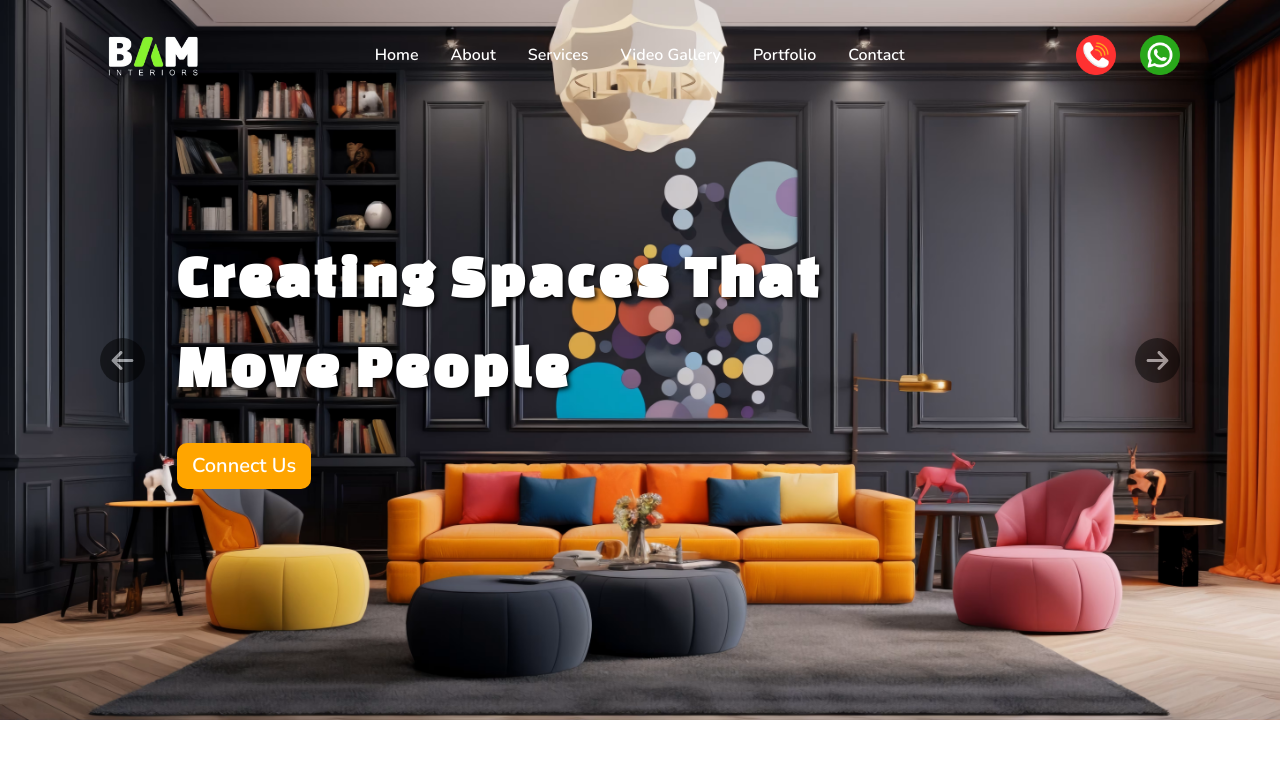
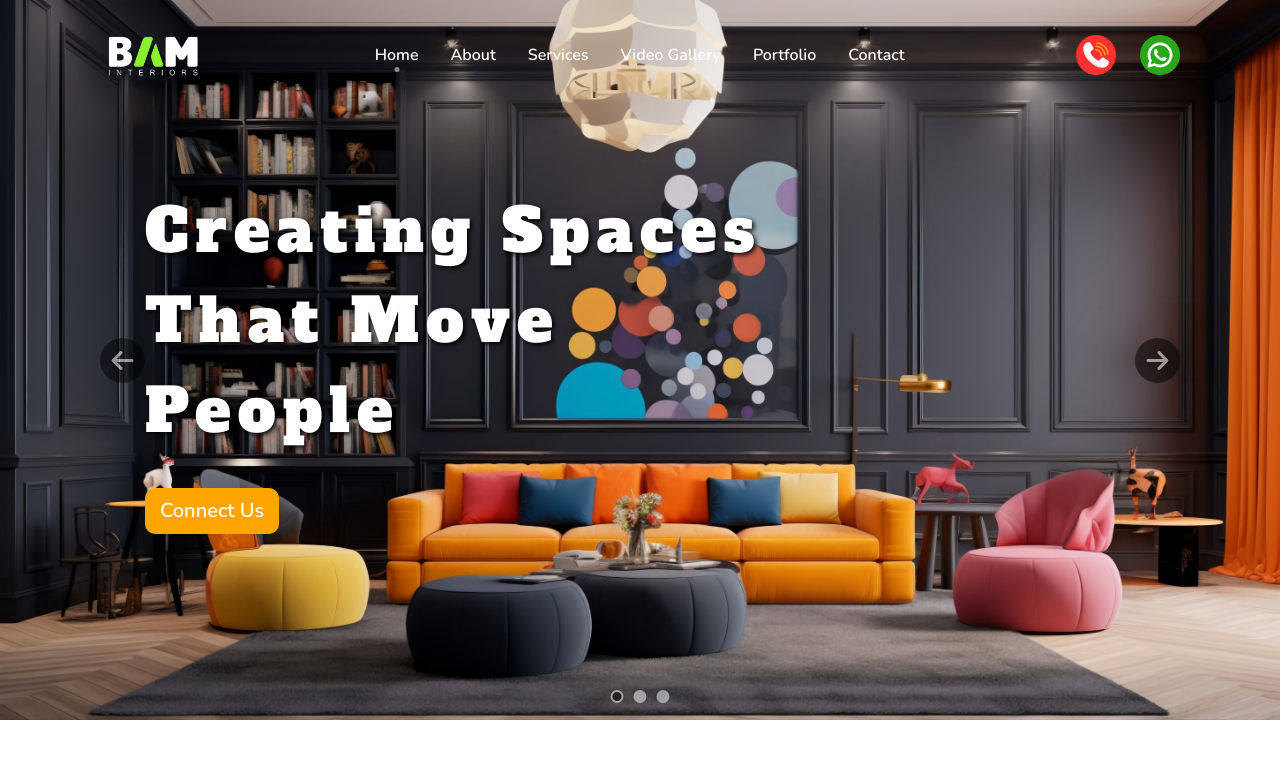
Before and after one commit to Pranav-Narayan/Bamfitout, a Next.js app: page / in a window 1280 px wide. Shown: the top 758 px of the page. Built offline with nearby package versions, Linux system fonts and the light colour scheme.

Commit message:
commit dec 23

```diff
--- a/Components/Home/Home.jsx
+++ b/Components/Home/Home.jsx
@@ -30,6 +30,7 @@ const Home = () => {
         );
 
     const current = heroSlides[index];
+    console.log(index)
 
     return (
         <div className='home'>
@@ -37,13 +38,14 @@ const Home = () => {
                 <motion.div
                     key={current.image}
                     className='bg'
-                    initial={{ opacity: 0, scale: 1.05 }}
-                    animate={{ opacity: 1, scale: 1 }}
-                    exit={{ opacity: 0, scale: 1.05 }}
+                    initial={{ scale: 1.1 }}
+                    animate={{ scale: 1 }}
+                    exit={{ scale: 1.1 }}
                     transition={{ duration: 1 }}
                     style={{ backgroundImage: `url(${current.image})` }}
                 />
             </AnimatePresence>
+            <div className='container'>
                 <button onClick={prevSlide} className='changeSlide'> <FaArrowLeft className='icon' /></button>
                 <div className='content'>
                     <AnimatePresence mode="wait">
@@ -67,6 +69,17 @@ const Home = () => {
                 </div>
                 <button onClick={nextSlide} className='changeSlide'> <FaArrowRight className='icon' /> </button>
             </div>
+            <div className="indicators">
+                {heroSlides.map((item, i) => (
+                        <button
+                            key={i}
+                            className={`${ index == i
+                                ? "active" : ""}`}
+                            onClick={()=> setIndex(i)}
+                        ></button>
+                    ))}
+            </div>
+        </div>
     )
 }
 
--- a/Components/Home/Home.scss
+++ b/Components/Home/Home.scss
@@ -11,6 +11,10 @@
     padding: 0 100px;
     @include container;
 
+    @include respond(sm){
+        height: 80vh;
+    }
+
     .bg {
         position: absolute;
         z-index: -1;
@@ -22,6 +26,11 @@
         background-position: bottom;
     }
 
+    .container {
+        display: flex;
+        justify-content: space-between;
+        align-items: center;
+
         .content {
             display: flex;
             flex-direction: column;
@@ -29,12 +38,12 @@
             gap: 2rem;
 
             h1 {
-            @include changaOne;
+                @include AlfaSlabOne;
                 font-size: 60px;
-            letter-spacing: 4px;
+                letter-spacing: 7px;
                 text-transform: capitalize;
                 text-shadow: 2px 2px 5px black;
-            font-weight: 700;
+                font-weight: 500;
                 width: 70%;
 
                 @include respond(lg) {
@@ -74,3 +83,27 @@
             }
         }
     }
+
+    .indicators {
+        position: absolute;
+        top: 95%;
+        left: 50%;
+        transform: translateX(-50%);
+        z-index: 5;
+        button{
+            cursor: pointer;
+            opacity: 0.5;
+            width: 13px;
+            height:13px;
+            border-radius: 50px;
+            background-color: white;
+            margin: 0 5px;
+            border: 2px solid white;
+            transition: 0.5s;
+            &.active{
+                border: 2px solid white;
+                background-color: black;
+            }
+        }
+    }
+}
--- a/Components/Navbar/Navbar.jsx
+++ b/Components/Navbar/Navbar.jsx
@@ -10,7 +10,7 @@ const Navbar = () => {
                 <img src="./Logo.png" alt=""/>
             </div>
             <div className="navlinks">
-                <a href="">Home</a>
+                <a href="" className='active'>Home</a>
                 <a href="">About</a>
                 <a href="">Services</a>
                 <a href="">Video Gallery</a>
--- a/Components/Navbar/Navbar.scss
+++ b/Components/Navbar/Navbar.scss
@@ -29,8 +29,20 @@ nav {
         }
 
         a {
+            position: relative;
+            font-weight: 600;
+        }
 
-            font-weight: 600;
+        a.active::after {
+            content: "";
+            position: absolute;
+            top: 100%;
+            left: 50%;
+            transform: translateX(-50%);
+            background-color: rgba(255, 255, 255, 0.499);
+            height: 5px;
+            width: 5px;
+            border-radius: 50%;
         }
     }
 
@@ -46,9 +58,11 @@ nav {
             height: 40px;
         }
     }
-    .hamburger{
+
+    .hamburger {
         display: none;
-        @include respond(md){
+
+        @include respond(md) {
             display: flex;
         }
     }
--- a/Styles/style.scss
+++ b/Styles/style.scss
@@ -1,8 +1,8 @@
 @use "./Variables" as *;
-@import url('https://fonts.googleapis.com/css2?family=Changa+One:ital@0;1&display=swap');
+@import url('https://fonts.googleapis.com/css2?family=Alfa+Slab+One&display=swap');
 
-@mixin changaOne($weight:$font-weight) {
-  font-family: 'Changa One', cursive;
+@mixin AlfaSlabOne($weight:$font-weight) {
+  font-family: 'Alfa Slab One', cursive;
   font-weight: $weight;
 }
 
```
Lines whose indentation alone changed are shown as unchanged.
